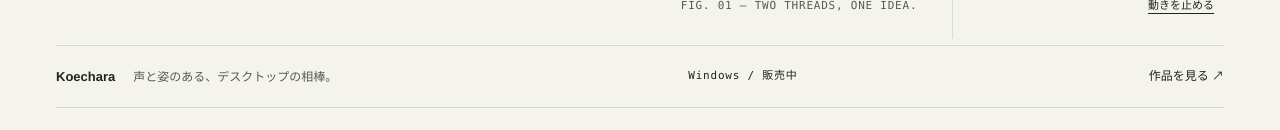
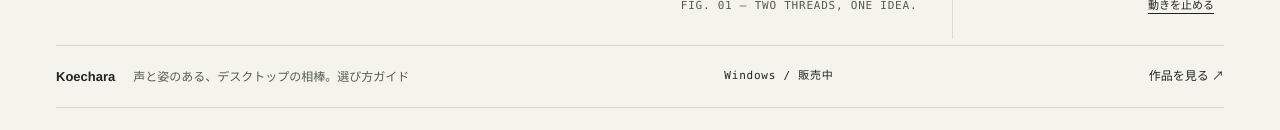
Before and after one commit to studio-naojun/website, a plain HTML site: page index.html in a window 1280 px wide. Shown: the part 670-800 px from the top of the page. Drawn offline with Linux system fonts and the light colour scheme.

Commit message:
feat(home): link Koechara buyer guide

```diff
--- a/index.html
+++ b/index.html
@@ -38,7 +38,7 @@
 <canvas id="thread-canvas" width="700" height="700" aria-hidden="true"></canvas>
 <figcaption class="art-caption"><span>FIG. 01 — TWO THREADS, ONE IDEA.</span><button class="motion-toggle" type="button" hidden>動きを止める</button></figcaption>
 </figure></div>
-<div class="hero-strip"><div><strong>Koechara</strong><span class="strip-copy">声と姿のある、デスクトップの相棒。</span></div><span class="mono">Windows / 販売中</span><a href="/koechara/">作品を見る ↗</a></div>
+<div class="hero-strip"><div><strong>Koechara</strong><span class="strip-copy">声と姿のある、デスクトップの相棒。<a href="/koechara/desktop-mascot-guide/">選び方ガイド</a></span></div><span class="mono">Windows / 販売中</span><a href="/koechara/">作品を見る ↗</a></div>
 </div></section>
 <section class="folio-section container" id="selected"><div class="section-index"><span class="index">01 /</span> SELECTED WORKS</div>
 <div class="folio-head"><h2>Small ideas.<br>Real life.</h2><p>便利な道具も、遊びの時間も。<br>ふだんの暮らしから生まれた、小さな作品たち。</p></div>
```
